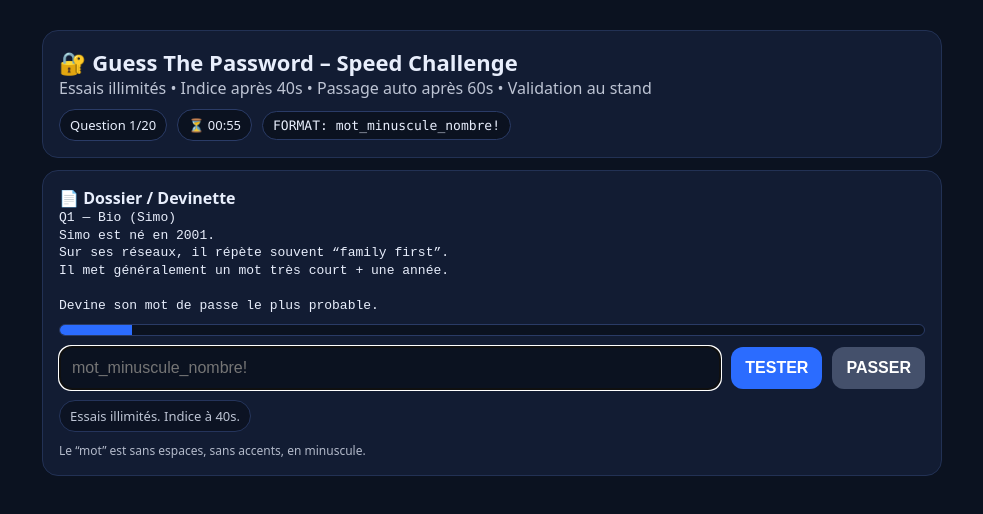
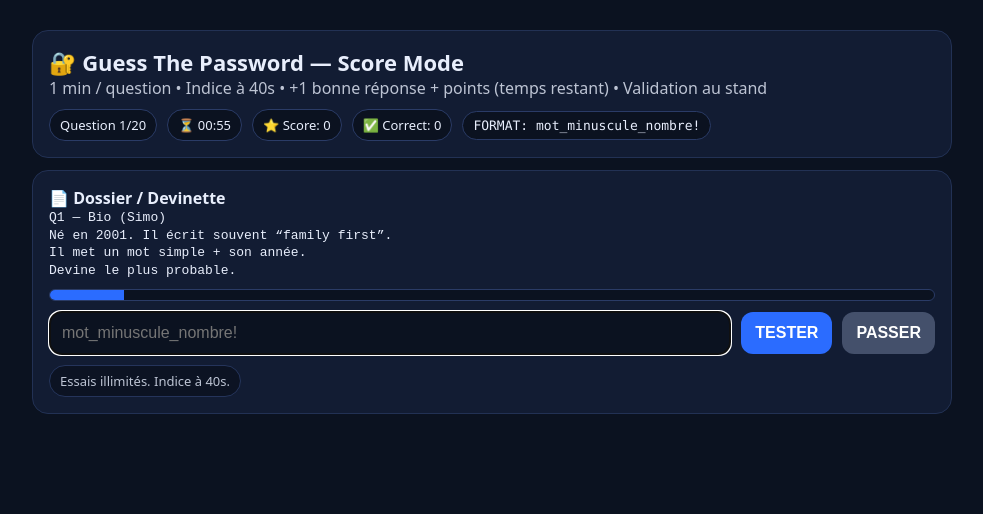
Before and after one commit to najlaalarche/guess-password, a plain HTML site: page index.html in a window 1280 px wide. Shown: the whole page, without its empty margins (148-1131 px from the left). Drawn offline with Linux system fonts and the light colour scheme.

Commit message:
Refactor game to Score Mode with updated UI
Updated the game from a speed challenge format to a score mode, including changes to the UI and game logic.

```diff
--- a/index.html
+++ b/index.html
@@ -3,10 +3,10 @@
 <head>
 <meta charset="utf-8"/>
 <meta name="viewport" content="width=device-width,initial-scale=1"/>
-<title>Guess The Password – Speed Challenge</title>
+<title>Guess The Password – Score Mode</title>
 <style>
   body{font-family:system-ui,-apple-system,Segoe UI,Roboto,Arial;margin:0;background:#0b1220;color:#e8eefc}
-  .wrap{max-width:900px;margin:auto;padding:18px}
+  .wrap{max-width:920px;margin:auto;padding:18px}
   .card{background:#121c33;border:1px solid #223154;border-radius:16px;padding:16px;margin:12px 0}
   .h1{font-size:22px;font-weight:900}
   .h2{font-size:16px;font-weight:800}
@@ -22,9 +22,8 @@
   .mono{font-family:ui-monospace,SFMono-Regular,Menlo,Monaco,Consolas,monospace}
   .progress{height:10px;border-radius:999px;background:#0b1220;border:1px solid #2a3b66;overflow:hidden;margin-top:10px}
   .bar{height:100%;width:0%;background:#2b6cff}
-  .bigwin{font-size:30px;font-weight:900}
   pre{white-space:pre-wrap;line-height:1.35;margin:0}
-  .small{font-size:12px;opacity:.75}
+  .big{font-size:22px;font-weight:900}
 </style>
 </head>
 
@@ -32,11 +31,13 @@
 <div class="wrap">
 
   <div class="card">
-    <div class="h1">🔐 Guess The Password – Speed Challenge</div>
-    <div class="muted">Essais illimités • Indice après 40s • Passage auto après 60s • Validation au stand</div>
+    <div class="h1">🔐 Guess The Password — Score Mode</div>
+    <div class="muted">1 min / question • Indice à 40s • +1 bonne réponse + points (temps restant) • Validation au stand</div>
     <div class="row" style="margin-top:10px">
       <span class="badge" id="qBadge">Question 1/20</span>
       <span class="badge" id="timerBadge">⏳ 01:00</span>
+      <span class="badge" id="scoreBadge">⭐ Score: 0</span>
+      <span class="badge" id="correctBadge">✅ Correct: 0</span>
       <span class="badge mono">FORMAT: mot_minuscule_nombre!</span>
     </div>
   </div>
@@ -53,227 +54,121 @@
       <button id="skipBtn" style="background:#44506b">PASSER</button>
     </div>
 
-    <div id="msg" class="badge muted" style="margin-top:10px">Essais illimités. Teste des combinaisons probables.</div>
+    <div id="msg" class="badge muted" style="margin-top:10px">Essais illimités.</div>
     <div id="hintBox" class="badge warn" style="display:none;margin-top:10px">
       💡 Indice : <span id="hintText"></span>
     </div>
 
-    <div class="small" style="margin-top:10px">
-      Le “mot” est sans espaces, sans accents, en minuscule.
+    <div class="badge ok mono" id="lastCodeBox" style="display:none;margin-top:10px">
+      CODE À MONTRER AU STAND : <span id="lastCode"></span>
     </div>
   </div>
 
-  <div class="card" id="winCard" style="display:none">
-    <div class="bigwin">✅ ACCESS GRANTED</div>
-    <div class="muted" style="margin-top:6px">Montre ce code au stand :</div>
-    <div class="badge ok mono" id="winCode" style="margin-top:10px"></div>
-    <div class="small" style="margin-top:10px">Le jeu est bloqué après victoire (normal).</div>
-  </div>
-
-  <div class="card" id="adminCard" style="display:none">
-    <div class="h2">🛠️ Organisateur</div>
-    <div class="row">
-      <button id="resetBtn" style="background:#b13a3a">RESET (effacer victoire)</button>
+  <div class="card" id="endCard" style="display:none">
+    <div class="big">🏁 Fin du jeu</div>
+    <div class="muted" style="margin-top:6px">Montre ton écran au stand pour enregistrer ton score.</div>
+    <div class="row" style="margin-top:10px">
+      <span class="badge ok">✅ Correct: <span id="endCorrect">0</span>/20</span>
+      <span class="badge ok">⭐ Score: <span id="endScore">0</span></span>
     </div>
-    <div class="small" style="margin-top:8px">Visible uniquement avec <span class="mono">?admin=1</span></div>
   </div>
 
 </div>
 
 <script>
-  // ========= Réglages temps demandés =========
-  const HINT_AFTER_MS = 40_000; // 40s
-  const AUTO_SKIP_MS  = 60_000; // 60s (1 min)
+  // ========= Temps =========
+  const HINT_AFTER_MS = 40_000;  // 40s
+  const QUESTION_MS   = 60_000;  // 60s
 
-  // ========= Questions: bios + devinettes (plus réalistes) =========
-  // Mot de passe: mot_minuscule_nombre!
+  // ========= Questions fictives (bios + devinettes) =========
+  // IMPORTANT: profils fictifs, pour le jeu uniquement.
   const QUESTIONS = [
-    {
-      prompt: `Q1 — Bio (Simo)
-Simo est né en 2001.
-Sur ses réseaux, il répète souvent “family first”.
-Il met généralement un mot très court + une année.
+    { prompt:`Q1 — Bio (Simo)
+Né en 2001. Il écrit souvent “family first”.
+Il met un mot simple + son année.
+Devine le plus probable.`, hint:`mot lié à family`, answer:`family_2001!` },
 
-Devine son mot de passe le plus probable.`,
-      hint: `Le mot est lié à "family first"`,
-      answer: `family_2001!`
-    },
-    {
-      prompt: `Q2 — Bio (Aya)
-Aya adore la photo, mais elle ne dit jamais “photographie”.
-Elle dit toujours “lens”.
-Elle choisit son nombre préféré : 13.
+    { prompt:`Q2 — Bio (Aya)
+Photo: elle dit “lens”, jamais “photo”.
+Chiffre fétiche: 13.`, hint:`lens + 13`, answer:`lens_13!` },
 
-Mot de passe probable ?`,
-      hint: `mot = lens`,
-      answer: `lens_13!`
-    },
-    {
-      prompt: `Q3 — Devinette
-Je suis ce que tout le monde veut,
-mais que personne ne peut garder pour toujours.
+    { prompt:`Q3 — Devinette
+Je suis devant toi, tu ne peux jamais me rattraper.
+Mot + lettres.`, hint:`temps`, answer:`avenir_6!` },
 
-Mot = réponse, nombre = lettres.`,
-      hint: `mot courant`,
-      answer: `temps_5!`
-    },
-    {
-      prompt: `Q4 — Bio (Youssef)
-Youssef est fan de foot.
-Il n’écrit jamais le nom du joueur complet.
-Il garde seulement le surnom “goat”.
-Nombre = 10.
+    { prompt:`Q4 — Bio (Youssef)
+Fan de foot. Il écrit “goat” + 10.`, hint:`goat + 10`, answer:`goat_10!` },
 
-Mot de passe ?`,
-      hint: `mot = goat`,
-      answer: `goat_10!`
-    },
-    {
-      prompt: `Q5 — Devinette
+    { prompt:`Q5 — Devinette
 Plus je sèche, plus je deviens mouillée.
+Mot + lettres.`, hint:`objet maison`, answer:`serviette_9!` },
 
-Mot = réponse, nombre = lettres.`,
-      hint: `objet maison`,
-      answer: `serviette_9!`
-    },
-    {
-      prompt: `Q6 — Bio (Sara)
-Sara met rarement son prénom.
-Elle met son “mood” préféré: “calm”.
-Nombre = âge : 22.
+    { prompt:`Q6 — Bio (Sara)
+Elle met son “mood”: calm.
+Nombre = 22.`, hint:`calm + 22`, answer:`calm_22!` },
 
-Mot de passe probable ?`,
-      hint: `mot = calm`,
-      answer: `calm_22!`
-    },
-    {
-      prompt: `Q7 — Bio (Hicham)
-Hicham a un chien nommé “rocky”.
-Il met toujours le nom du chien.
-Nombre = 2 (2 ans).
+    { prompt:`Q7 — Bio (Hicham)
+Chien: Rocky (2 ans).
+Il met le nom + âge.`, hint:`rocky + 2`, answer:`rocky_2!` },
 
-Mot de passe ?`,
-      hint: `mot = rocky`,
-      answer: `rocky_2!`
-    },
-    {
-      prompt: `Q8 — Devinette
-Je peux te sauver, ou te trahir.
-Je suis fait de lettres et de chiffres.
+    { prompt:`Q8 — Devinette
+Je peux te sauver ou te trahir, je suis fait de lettres/chiffres.
+Mot + lettres.`, hint:`thème du jeu`, answer:`password_8!` },
 
-Mot = réponse, nombre = lettres.`,
-      hint: `thème du jeu`,
-      answer: `password_8!`
-    },
-    {
-      prompt: `Q9 — Bio (Hamza gamer)
-Hamza est “DarkWolf”.
-Mais il préfère le mot “shadow”.
-Nombre = 4 (son chiffre porte-bonheur).
+    { prompt:`Q9 — Bio (Hamza)
+Pseudo: DarkWolf mais il préfère “shadow”.
+Nombre = 4.`, hint:`shadow + 4`, answer:`shadow_4!` },
 
-Mot de passe ?`,
-      hint: `mot = shadow`,
-      answer: `shadow_4!`
-    },
-    {
-      prompt: `Q10 — Devinette
-Je suis quelque chose que tu as
-quand tu n’as plus rien à dire.
+    { prompt:`Q10 — Devinette
+Tu m’as quand tu n’as plus rien à dire.
+Mot + lettres.`, hint:`absence de bruit`, answer:`silence_7!` },
 
-Mot = réponse, nombre = lettres.`,
-      hint: `absence de bruit`,
-      answer: `silence_7!`
-    },
-    {
-      prompt: `Q11 — Bio (Imane)
-Imane adore le bleu… mais elle écrit “ocean”.
-Nombre = 4.
+    { prompt:`Q11 — Bio (Imane)
+Couleur préférée: bleu, mais elle écrit “ocean”.
+Nombre = 4.`, hint:`ocean + 4`, answer:`ocean_4!` },
 
-Mot de passe probable ?`,
-      hint: `mot = ocean`,
-      answer: `ocean_4!`
-    },
-    {
-      prompt: `Q12 — Bio (Lina)
-Lina a un chat “luna”, mais elle utilise le surnom “moon”.
-Nombre = 3 (âge).
+    { prompt:`Q12 — Bio (Lina)
+Chat “Luna”, surnom “moon”.
+Âge = 3.`, hint:`moon + 3`, answer:`moon_3!` },
 
-Mot de passe ?`,
-      hint: `mot = moon`,
-      answer: `moon_3!`
-    },
-    {
-      prompt: `Q13 — Devinette
+    { prompt:`Q13 — Devinette
 Je grandis quand on me partage.
+Mot + lettres.`, hint:`émotion`, answer:`joie_4!` },
 
-Mot = réponse, nombre = lettres.`,
-      hint: `pas un objet`,
-      answer: `joie_4!`
-    },
-    {
-      prompt: `Q14 — Bio (Salma)
-Salma veut voyager au Japon, mais elle écrit “tokyo”.
-Nombre = 5 (lettres du mot).
+    { prompt:`Q14 — Bio (Salma)
+Destination: Tokyo (pas Japon).
+Nombre = 5.`, hint:`tokyo + 5`, answer:`tokyo_5!` },
 
-Mot de passe ?`,
-      hint: `mot = tokyo`,
-      answer: `tokyo_5!`
-    },
-    {
-      prompt: `Q15 — Devinette
-Je suis invisible, mais je peux te suivre partout.
+    { prompt:`Q15 — Devinette
+Invisible mais je peux te suivre partout (en ligne).
+Mot + lettres.`, hint:`trace`, answer:`trace_5!` },
 
-Mot = réponse, nombre = lettres.`,
-      hint: `en ligne`,
-      answer: `trace_5!`
-    },
-    {
-      prompt: `Q16 — Bio (Omar)
-Omar met souvent “root”.
-Nombre = 1.
+    { prompt:`Q16 — Bio (Omar)
+Il met souvent “root”.
+Nombre = 1.`, hint:`root + 1`, answer:`root_1!` },
 
-Mot de passe probable ?`,
-      hint: `mot = root`,
-      answer: `root_1!`
-    },
-    {
-      prompt: `Q17 — Devinette (tech)
-Je suis à 2 facteurs.
-Sans moi, tu ne te connectes pas.
+    { prompt:`Q17 — Devinette
+Je suis à 2 facteurs, souvent 6 chiffres.
+Mot = ?, Nombre = 6.`, hint:`OTP`, answer:`otp_6!` },
 
-Mot = réponse, nombre = 6.`,
-      hint: `souvent 6 chiffres`,
-      answer: `code_6!`
-    },
-    {
-      prompt: `Q18 — Bio (Nadia)
-Nadia adore les tacos mais elle écrit “taco” (sans s).
-Nombre = 2.
+    { prompt:`Q18 — Bio (Nadia)
+Elle écrit “taco” (sans s).
+Nombre = 2.`, hint:`taco + 2`, answer:`taco_2!` },
 
-Mot de passe ?`,
-      hint: `mot = taco`,
-      answer: `taco_2!`
-    },
-    {
-      prompt: `Q19 — Devinette
-Je suis la chose la plus cassée sur un téléphone.
+    { prompt:`Q19 — Devinette
+La chose la plus cassée sur un téléphone.
+Mot + lettres.`, hint:`écran`, answer:`ecran_5!` },
 
-Mot = réponse, nombre = lettres.`,
-      hint: `on la remplace souvent`,
-      answer: `ecran_5!`
-    },
-    {
-      prompt: `Q20 — Finale
+    { prompt:`Q20 — Finale
 Phrase: “Never give up”
-Mot = dernier mot, nombre = lettres.`,
-      hint: `mot = up`,
-      answer: `up_2!`
-    }
+Mot = dernier mot, Nombre = lettres.`, hint:`up`, answer:`up_2!` },
   ];
 
   // ========= UI =========
   const qBadge = document.getElementById("qBadge");
   const timerBadge = document.getElementById("timerBadge");
+  const scoreBadge = document.getElementById("scoreBadge");
+  const correctBadge = document.getElementById("correctBadge");
   const promptEl = document.getElementById("prompt");
   const pwEl = document.getElementById("pw");
   const btnEl = document.getElementById("btn");
@@ -282,152 +177,169 @@ Mot = dernier mot, nombre = lettres.`,
   const hintBox = document.getElementById("hintBox");
   const hintText = document.getElementById("hintText");
   const barEl = document.getElementById("bar");
-  const winCard = document.getElementById("winCard");
+  const lastCodeBox = document.getElementById("lastCodeBox");
+  const lastCodeEl = document.getElementById("lastCode");
+  const endCard = document.getElementById("endCard");
+  const endCorrect = document.getElementById("endCorrect");
+  const endScore = document.getElementById("endScore");
+
   const gameCard = document.getElementById("gameCard");
-  const winCodeEl = document.getElementById("winCode");
-
-  // Admin
-  const qs = new URLSearchParams(location.search);
-  if (qs.get("admin") === "1") {
-    document.getElementById("adminCard").style.display = "block";
-    document.getElementById("resetBtn").onclick = () => {
-      localStorage.removeItem("WIN_CODE");
-      location.reload();
-    };
-  }
 
   function pad(n){ return String(n).padStart(2,"0"); }
-  function setBad(t){ msgEl.className="badge bad"; msgEl.textContent=t; }
-  function setInfo(t){ msgEl.className="badge muted"; msgEl.textContent=t; }
   function formatMMSS(ms){
     const s = Math.max(0, Math.ceil(ms/1000));
     const mm = Math.floor(s/60);
     const ss = s%60;
     return `${pad(mm)}:${pad(ss)}`;
   }
-  function makeWinCode(qIndex){
-    const now = new Date();
-    const t = `${pad(now.getHours())}${pad(now.getMinutes())}${pad(now.getSeconds())}`;
-    const rand = Math.random().toString(36).slice(2,6).toUpperCase();
-    return `Q${qIndex+1}-${t}-${rand}`;
-  }
+  function setBad(t){ msgEl.className="badge bad"; msgEl.textContent=t; }
+  function setOk(t){ msgEl.className="badge ok"; msgEl.textContent=t; }
+  function setInfo(t){ msgEl.className="badge muted"; msgEl.textContent=t; }
 
-  // ========= Game state =========
+  // ========= Score state =========
   let qIndex = 0;
   let qStart = 0;
   let hintShown = false;
+
+  let score = 0;
+  let correct = 0;
+
+  // session id pour codes (anti “inventé” trop facile)
+  const SID_KEY = "GTP_SID";
+  let sid = localStorage.getItem(SID_KEY);
+  if (!sid) {
+    sid = Math.random().toString(36).slice(2,10).toUpperCase();
+    localStorage.setItem(SID_KEY, sid);
+  }
+
+  // timers robustes
   let hintTimeout = null;
-  let skipTimeout = null;
+  let nextTimeout = null;
   let uiInterval = null;
-  let gameOver = false;
-
-  const WIN_KEY = "WIN_CODE";
-  const existing = localStorage.getItem(WIN_KEY);
-  if (existing) {
-    // Already won on this device → show WIN only, and STOP everything
-    gameOver = true;
-    gameCard.style.display = "none";
-    winCard.style.display = "block";
-    winCodeEl.textContent = existing;
-  }
 
   function clearTimers(){
     if (hintTimeout) { clearTimeout(hintTimeout); hintTimeout = null; }
-    if (skipTimeout) { clearTimeout(skipTimeout); skipTimeout = null; }
+    if (nextTimeout) { clearTimeout(nextTimeout); nextTimeout = null; }
     if (uiInterval)  { clearInterval(uiInterval); uiInterval = null; }
   }
 
+  function makeCode(qi, remainingSeconds){
+    // code court: Q + (2 chars SID) + (remaining)
+    const part = sid.slice(0,2);
+    const rem = String(Math.max(0, remainingSeconds)).padStart(2,"0");
+    return `Q${qi+1}-${part}${sid.slice(-2)}-${rem}`;
+  }
+
+  function updateBadges(){
+    scoreBadge.textContent = `⭐ Score: ${score}`;
+    correctBadge.textContent = `✅ Correct: ${correct}`;
+  }
+
   function showHintOnce(){
-    if (hintShown || gameOver) return;
+    if (hintShown) return;
     hintShown = true;
     hintText.textContent = QUESTIONS[qIndex].hint;
     hintBox.style.display = "inline-block";
   }
 
   function scheduleTimers(){
-    clearTimers(); // important: clear old timers when switching questions
-    // timers actions
-    hintTimeout = setTimeout(() => { if (!gameOver) showHintOnce(); }, HINT_AFTER_MS);
-    skipTimeout = setTimeout(() => { if (!gameOver) nextQuestion(); }, AUTO_SKIP_MS);
+    clearTimers();
 
-    // UI refresh
+    hintTimeout = setTimeout(() => showHintOnce(), HINT_AFTER_MS);
+    nextTimeout = setTimeout(() => nextQuestion("⏭️ Temps écoulé. Question suivante."), QUESTION_MS);
+
     uiInterval = setInterval(() => {
-      if (gameOver) return;
       const elapsed = Date.now() - qStart;
-      const remaining = Math.max(0, AUTO_SKIP_MS - elapsed);
+      const remaining = Math.max(0, QUESTION_MS - elapsed);
       timerBadge.textContent = `⏳ ${formatMMSS(remaining)}`;
-      barEl.style.width = Math.min(100, (elapsed / AUTO_SKIP_MS) * 100) + "%";
+      barEl.style.width = Math.min(100, (elapsed / QUESTION_MS) * 100) + "%";
 
-      // visual catch-up
       if (!hintShown && elapsed >= HINT_AFTER_MS) showHintOnce();
-      if (elapsed >= AUTO_SKIP_MS) nextQuestion(); // fallback safety
+      if (elapsed >= QUESTION_MS) nextQuestion("⏭️ Temps écoulé. Question suivante."); // fallback
     }, 200);
   }
 
   function loadQuestion(i){
-    if (gameOver) return;
     qIndex = i;
     qStart = Date.now();
     hintShown = false;
 
     qBadge.textContent = `Question ${qIndex+1}/20`;
     promptEl.textContent = QUESTIONS[qIndex].prompt;
+
     hintBox.style.display = "none";
-    setInfo("Essais illimités. Indice à 40s.");
+    lastCodeBox.style.display = "none";
     pwEl.value = "";
     pwEl.focus();
+
+    setInfo("Essais illimités. Indice à 40s.");
+    updateBadges();
 
     scheduleTimers();
   }
 
-  function nextQuestion(){
-    if (gameOver) return;
-    if (qIndex >= QUESTIONS.length - 1) {
-      clearTimers();
-      setInfo("Fin des 20 questions.");
-      btnEl.disabled = true;
-      skipBtnEl.disabled = true;
-      return;
-    }
+  function finishGame(){
+    clearTimers();
+    gameCard.style.display = "none";
+    endCard.style.display = "block";
+    endCorrect.textContent = String(correct);
+    endScore.textContent = String(score);
+  }
+
+  function nextQuestion(message){
+    clearTimers();
+    if (message) setInfo(message);
+
+    if (qIndex >= QUESTIONS.length - 1) return finishGame();
     loadQuestion(qIndex + 1);
   }
 
-  function winNow(){
-    gameOver = true;
+  function onCorrect(){
+    const elapsed = Date.now() - qStart;
+    const remainingSec = Math.max(0, Math.ceil((QUESTION_MS - elapsed) / 1000));
+
+    correct += 1;
+    score += remainingSec; // points = secondes restantes
+    updateBadges();
+
+    const code = makeCode(qIndex, remainingSec);
+    lastCodeEl.textContent = code;
+    lastCodeBox.style.display = "inline-block";
+    setOk(`✅ Correct ! +${remainingSec} points. Va vite montrer le code au stand.`);
+
+    // passe à la question suivante rapidement (2s)
     clearTimers();
-    const code = makeWinCode(qIndex);
-    localStorage.setItem(WIN_KEY, code);
-    gameCard.style.display = "none";
-    winCard.style.display = "block";
-    winCodeEl.textContent = code;
+    setTimeout(() => {
+      if (qIndex >= QUESTIONS.length - 1) finishGame();
+      else loadQuestion(qIndex + 1);
+    }, 2000);
   }
 
   function checkPassword(){
-    if (gameOver) return;
     const entered = (pwEl.value || "").trim();
     if (!entered) return setBad("Entre une tentative 🙂");
 
-    if (entered === QUESTIONS[qIndex].answer) return winNow();
+    if (entered === QUESTIONS[qIndex].answer) return onCorrect();
 
-    setBad("❌ Pas encore. Essaie une autre combinaison !");
+    setBad("❌ Faux. Réessaie !");
     pwEl.select();
   }
 
   btnEl.addEventListener("click", checkPassword);
   pwEl.addEventListener("keydown", (e)=>{ if(e.key==="Enter") checkPassword(); });
-  skipBtnEl.addEventListener("click", nextQuestion);
+  skipBtnEl.addEventListener("click", () => nextQuestion("⏭️ Passé."));
 
-  // Catch-up if user returns to tab
+  // rattrapage si l’app “gèle”
   document.addEventListener("visibilitychange", () => {
-    if (document.visibilityState === "visible" && !gameOver) {
+    if (document.visibilityState === "visible") {
       const elapsed = Date.now() - qStart;
-      if (elapsed >= AUTO_SKIP_MS) nextQuestion();
+      if (elapsed >= QUESTION_MS) nextQuestion("⏭️ Temps écoulé. Question suivante.");
       else if (elapsed >= HINT_AFTER_MS && !hintShown) showHintOnce();
     }
   });
 
-  // Start game
-  if (!gameOver) loadQuestion(0);
+  // start
+  loadQuestion(0);
 </script>
 </body>
 </html>
```
